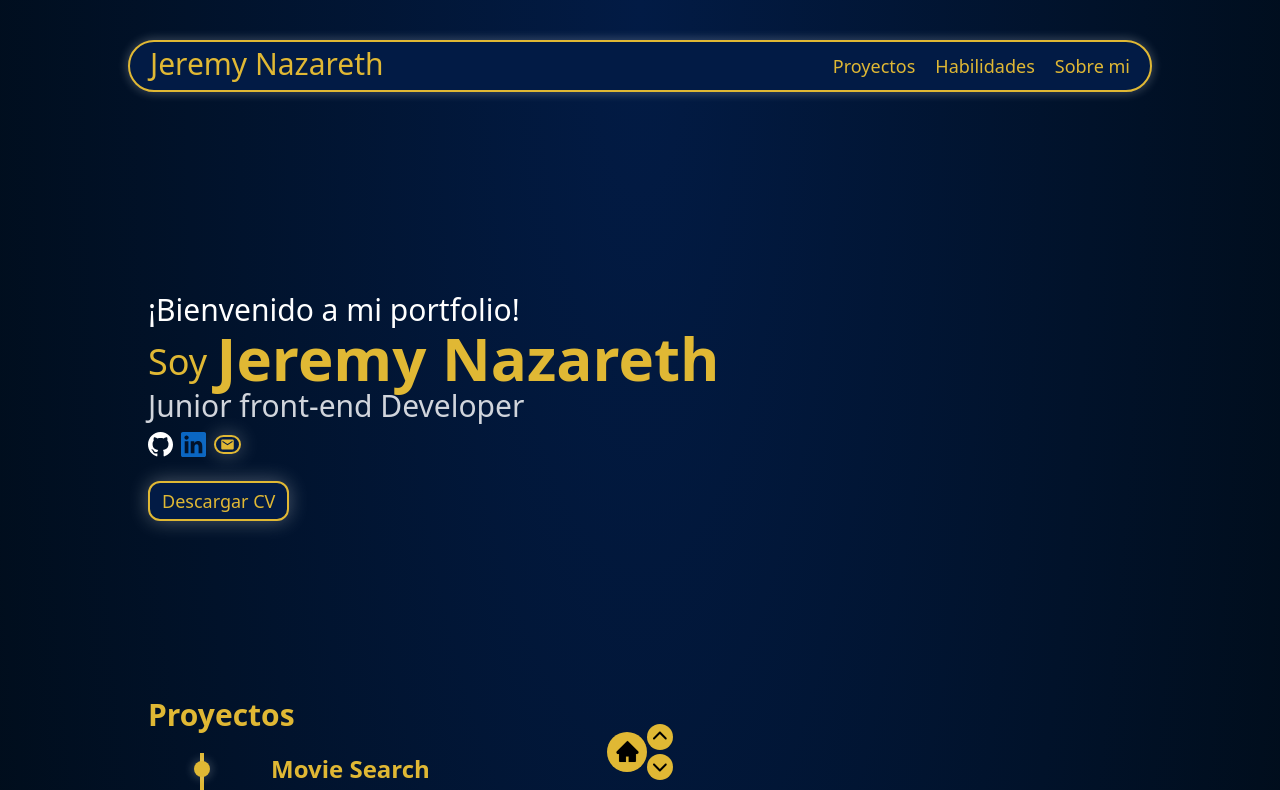
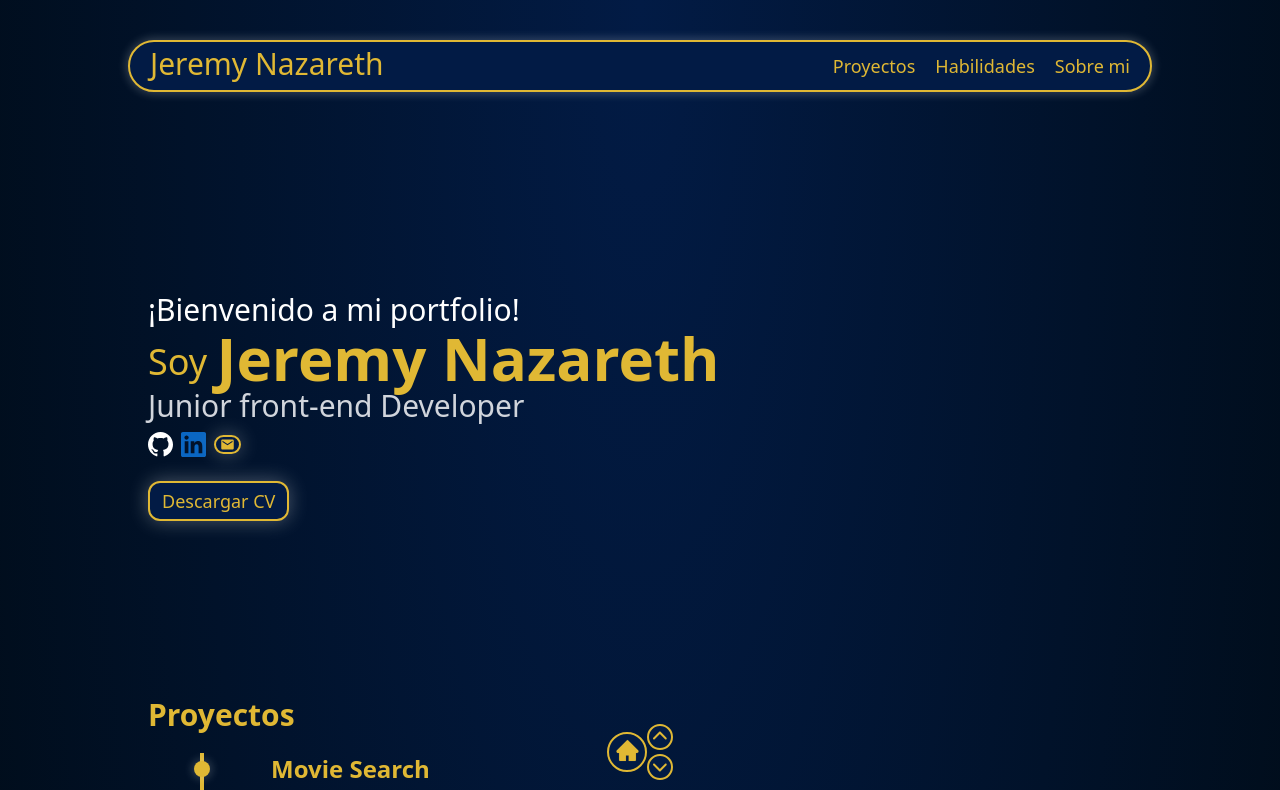
Before and after one commit to JeremyNazareth/portfolio, a Next.js app: page / in a window 1280 px wide. Shown: the top 790 px of the page. Built offline with nearby package versions, Linux system fonts and the light colour scheme; a web font is replaced by a local one.

Commit message:
style: change NavegationButton style to a more visible one

```diff
--- a/app/components/NavigationButtons.tsx
+++ b/app/components/NavigationButtons.tsx
@@ -42,7 +42,7 @@ export default function NavigationButtons(){
     return(
         <>
             <div className="fixed inset-x-0 bottom-5 flex items-center justify-center">
-                <a onClick={()=> setCurrentSection(0)} className="bg-secondary text-black rounded-full h-10 w-10 flex" href={`#${sectionIds[0]}`}><div className="mx-auto my-auto mb-[0.5rem]"><AiFillHome size={25} strokeWidth={"4"}/></div></a>
+                <a onClick={()=> setCurrentSection(0)} className="bg-primary border-2 border-secondary text-secondary rounded-full h-10 w-10 flex" href={`#${sectionIds[0]}`}><div className="mx-auto mt-1"><AiFillHome size={25} strokeWidth={"4"}/></div></a>
                 <div className="flex flex-col gap-1">
                     <a onClick={() => handleNextSection(true)} className="scroll-section-btn flex items-center" href={`#${sectionIds[currentSection]}`}><IoIosArrowUp className="flex-1 mb-1" size={21}/></a>
                     <a onClick={() => handleNextSection(false)} className="scroll-section-btn flex items-center" href={`#${sectionIds[currentSection]}`}><IoIosArrowDown className="flex-1" size={21} /></a>
--- a/app/globals.css
+++ b/app/globals.css
@@ -19,20 +19,22 @@
   }
 
   .scroll-section-btn{
-   background-color: var(--color-secondary);
+   background-color: var(--color-primary);
    width: 25.78px;
    height: 25.78px;
    border-radius: calc(infinity * 1px);
-   color: black;
+   border: 2px solid var(--color-secondary);
+  }
+
+  .scroll-section-btn svg{
+    color: var(--color-secondary);
   }
 
   .project-badges li{
-    display: inline-flex;
+    display: flex;
     background-color: var(--color-secondary);
-    color: black;
-    font-weight: 500;
     border-radius: 1.5rem;
-    width: auto;
+    width: fit-content;
     padding: 0.3rem 0.8rem;
     gap: 0.3rem;
     box-shadow: var(--shadow-primary)
@@ -43,8 +45,10 @@
     height: 22px;
   }
 
-  .project-badge p {
-    color: var(--color-secondary);
+  .project-badges p {
+    color: black;
+    font-weight: 500;
+
   }
 
   .skills-badges li{
--- a/app/page.tsx
+++ b/app/page.tsx
@@ -47,7 +47,7 @@ export default function Page(){
                             </header>
 
                             <img className="border-2 text-secondary rounded-3xl p-1 my-4 w-md shadow-primary" src="MovieSearch_Project.png" alt="" />
-                            <ul className="project-badges flex gap-3 mt-3 mb-6">
+                            <ul className="project-badges flex flex-wrap max-w-md gap-3 mt-3 mb-6  ">
                                 <li className="items-center">
                                     <img className="badgeIcon" src="React_light.svg" alt="" />
                                     <p>React</p>
@@ -75,24 +75,21 @@ export default function Page(){
                                 <div className="h-4 w-4 rounded-full bg-secondary relative right-[50%] top-2 shadow-primary"></div>
                             </div>
                         </div>
-                        <div className='7/8'>
+                        <div className='w-7/8'>
                             <header>
                                 <h1 className="text-2xl font-semibold text-secondary"> ClassMate</h1>
                                 <p className="text-lg"></p>
                             </header>
 
-                            <img className="border-2 border-secondary rounded-3xl p-1 my-4 w-md shadow-primary" src="Classmate_Project.png" alt="" />
-                            <ul className="project-badges flex gap-3 mt-3">
-                                <li className="items-center">
-                                    <img className="project-badgeIcon" src="html5.svg" alt="" />
+                            <img className="border-2 text-secondary rounded-3xl p-1 my-4 w-md shadow-primary" src="Classmate_Project.png" alt="" />
+                            <ul className="project-badges flex flex-wrap max-w-md gap-3 mt-3 mb-6">
+                                <li className="items-center"><img className="project-badgeIcon" src="html5.svg" alt="" />
                                     <p>HTML5</p>
                                 </li>
-                                <li className="items-center">
-                                    <img className="project-badgeIcon" src="javascript.svg" alt="" />
+                                <li className="items-center"><img className="project-badgeIcon" src="javascript.svg" alt="" />
                                     <p>JavaScript</p>
                                 </li>
-                                <li className="items-center">
-                                    <img className="project-badgeIcon" src="css.svg" alt="" />
+                                <li className="items-center"><img className="project-badgeIcon" src="css.svg" alt="" />
                                     <p>CSS</p>
                                 </li>
 
```
